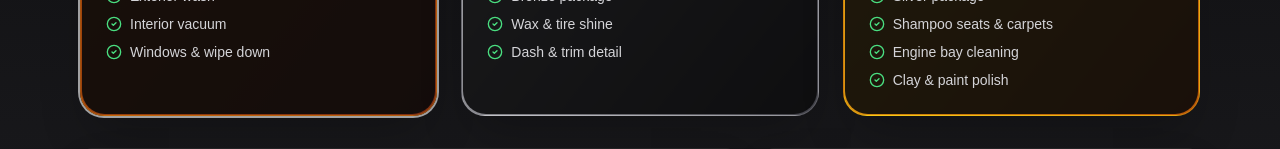
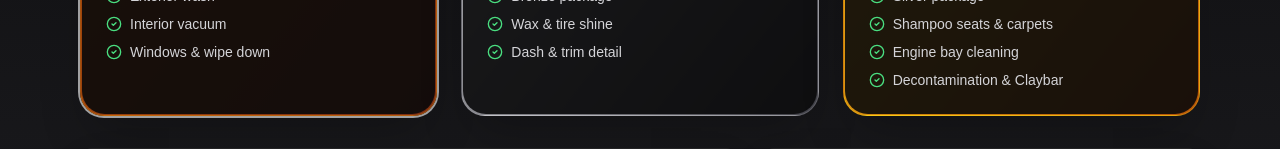
Before and after one commit to ogthatworques/ogthatworques-calc-v2, a Next.js app: page / in a window 1280 px wide. Shown: the part 548-697 px from the top of the page. Built offline with nearby package versions, Linux system fonts and the light colour scheme.

Commit message:
Update page.js
Changed Clay & Paint Polish to Decontamination & Claybar

```diff
--- a/app/page.js
+++ b/app/page.js
@@ -22,7 +22,7 @@ const packagePricing = {
     Cars: 270,
     'SUVs / Small Trucks': 300,
     'Large Trucks / Vans': 330,
-    includes: ['Silver package', 'Shampoo seats & carpets', 'Engine bay cleaning', 'Clay & paint polish'],
+    includes: ['Silver package', 'Shampoo seats & carpets', 'Engine bay cleaning', 'Decontamination & Claybar'],
   },
 };
 
```
